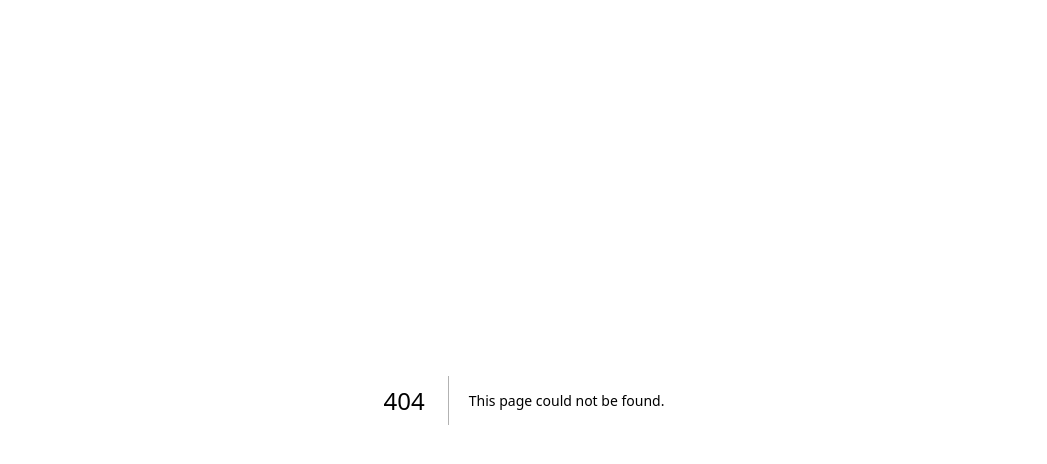
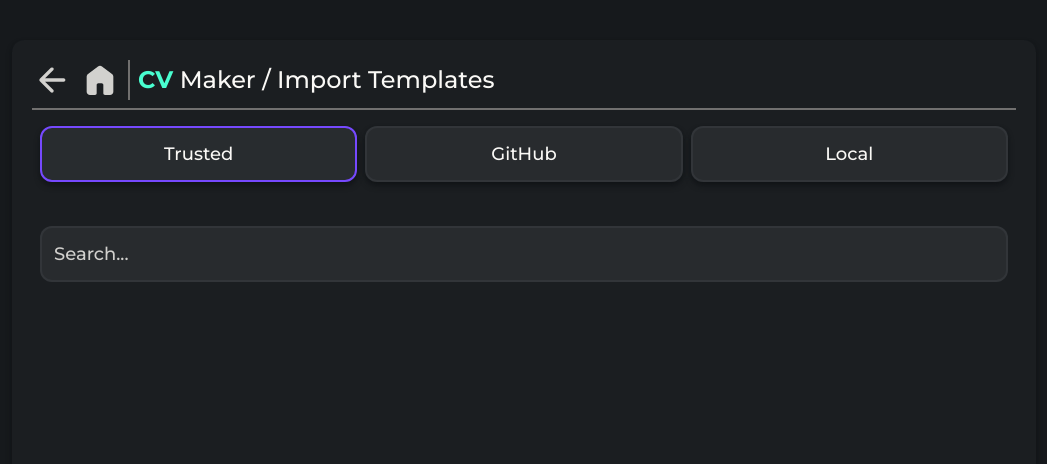
Before and after one commit to muscaa/cv-maker, a Next.js app: page /import-templates in a window 1280 px wide. Before the commit this address had no page. Shown: the top 464 px of the page, without its empty margins (116-1163 px from the left). Built offline with nearby package versions, Linux system fonts and the light colour scheme.

Commit message:
Minor improvements & added template card

```diff
--- a/src/app/components/FileDropzone.tsx
+++ b/src/app/components/FileDropzone.tsx
@@ -1,16 +1,12 @@
-import { useDropzone } from "react-dropzone";
+import { useDropzone, DropzoneOptions } from "react-dropzone";
 
 export interface FileDropzoneProps {
+    options?: DropzoneOptions;
     className?: string;
 }
 
 export default function FileDropzone(props: FileDropzoneProps) {
-    const { isDragActive, isFileDialogActive, acceptedFiles, getRootProps, getInputProps } = useDropzone({
-        accept: {
-            "application/*": [ ".PNG", ".hello" ],
-        },
-        maxFiles: 1,
-    });
+    const { isDragActive, isFileDialogActive, acceptedFiles, getRootProps, getInputProps } = useDropzone(props.options);
 
     return (
         <div
@@ -22,7 +18,7 @@ export default function FileDropzone(props: FileDropzoneProps) {
                 bg-background-4 bg-opacity-25 text-text-3
                 shadow-md shadow-shadow
                 select-none cursor-pointer
-                ${isDragActive || isFileDialogActive ? "border-2 border-primary" : "border-2 border-background-4"}
+                ${isDragActive || isFileDialogActive ? "border-2 border-primary" : "border-2 border-background-4 border-opacity-25"}
                 ${props.className}
             `}
         >
--- a/src/app/components/InputArea.tsx
+++ b/src/app/components/InputArea.tsx
@@ -10,7 +10,7 @@ export default function InputArea(props: InputAreaProps) {
             className={`
                 appearance-none outline-none min-h-32 p-3 placeholder-text-2
                 bg-background-4 bg-opacity-25 rounded-xl
-                border border-background-4 border-opacity-25
+                border-2 border-background-4 border-opacity-25 focus:border-primary
                 ${props.className}
             `}
             placeholder={props.placeholder}
--- a/src/app/components/InputField.tsx
+++ b/src/app/components/InputField.tsx
@@ -11,7 +11,7 @@ export default function InputField(props: InputFieldProps) {
             className={`
                 appearance-none outline-none p-3 placeholder-text-2
                 bg-background-4 bg-opacity-25 rounded-xl
-                border border-background-4 border-opacity-25
+                border-2 border-background-4 border-opacity-25 focus:border-primary
                 ${props.className}
             `}
             placeholder={props.placeholder}
--- a/src/app/components/Tab.tsx
+++ b/src/app/components/Tabs.tsx
@@ -1,13 +1,13 @@
 import { useState } from "react";
 
-export interface TabProps {
+export interface TabsProps {
     options: string[];
     selected: number;
     onAction?: (option: string, index: number) => void;
     className?: string;
 }
 
-export default function Tab(props: TabProps) {
+export default function Tabs(props: TabsProps) {
     const [currentValue, setCurrentValue] = useState(props.selected);
 
     const handleSelect = (option: string, index: number) => {
@@ -30,7 +30,8 @@ export default function Tab(props: TabProps) {
                     className={`
                         w-full
                         appearance-none outline-none p-3 rounded-xl
-                        bg-background-4 ${currentValue !== index ? "bg-opacity-25" : "bg-opacity-75"}
+                        bg-background-4 bg-opacity-25
+                        border-2 border-background-4 ${currentValue === index ? "border-primary" : "border-opacity-25"}
                         shadow-md shadow-shadow
                         transition-colors duration-200 ease-in-out
                     `}
--- /dev/null
+++ b/src/app/components/TemplateCard.tsx
@@ -0,0 +1,48 @@
+import Divider from "./Divider";
+import Empty from "./Empty";
+
+export interface TemplateCardProps {
+    name: string;
+    author: string;
+    version: string;
+    description: string;
+    tags: string[];
+}
+
+export default function TemplateCard(props: TemplateCardProps) {
+    return (
+        <div
+            className="
+                flex flex-col gap-1
+                bg-background-3 bg-opacity-25
+                shadow-md shadow-shadow
+                rounded-xl p-3
+            "
+        >
+            <h4>{props.name}</h4>
+            <Divider />
+            <div className="flex gap-1 text-text-4">
+                <h6>{props.version}</h6>
+                <Divider />
+                <h6>{props.author}</h6>
+            </div>
+            <h5 className="text-text-3">{props.description}</h5>
+            <Empty />
+            <div className="flex flex-wrap gap-1">
+                {props.tags.map((tag, index) => (
+                    <h6
+                        key={index}
+                        className="
+                            text-secondary font-normal
+                            bg-secondary bg-opacity-10
+                            px-2 py-0.5 rounded-full
+                            flex-grow text-center
+                        "
+                    >
+                        {tag}
+                    </h6>
+                ))}
+            </div>
+        </div>
+    );
+}
--- a/src/app/import-template/page.tsx
+++ /dev/null
@@ -1,35 +0,0 @@
-"use client";
-
-import Main from "../components/Main";
-import Menu from "../components/Menu";
-import Tab from "../components/Tab";
-import Divider from "../components/Divider";
-
-import { useState } from "react";
-
-import Local from "./Local";
-import GitHub from "./GitHub";
-
-interface Tabs {
-    [key: string]: () => React.ReactNode;
-}
-
-export default function ImportTemplate() {
-    const tabs0: Tabs = {
-        "Local": () => <Local />,
-        "GitHub": () => <GitHub />
-    };
-
-    const [tabIndex, setTabIndex] = useState(0);
-
-    return (
-        <Main>
-            <Menu title="Import Template">
-                <Tab options={Object.keys(tabs0)} selected={tabIndex} onAction={(option, index) => setTabIndex(index)} />
-                <Divider />
-                <br />
-                {tabs0[Object.keys(tabs0)[tabIndex]]()}
-            </Menu>
-        </Main>
-    );
-}
--- a/src/app/import-template/Local.tsx
+++ b/src/app/import-templates/Local.tsx
@@ -3,7 +3,7 @@ import FileDropzone from "../components/FileDropzone";
 export default function Local() {
     return (
         <>
-            <FileDropzone />
+            <FileDropzone className="h-full" />
         </>
     );
 }
--- /dev/null
+++ b/src/app/import-templates/Trusted.tsx
@@ -0,0 +1,36 @@
+import InputField from "../components/InputField";
+import TemplateCard from "../components/TemplateCard";
+
+import { useState, useEffect } from "react";
+
+export default function Featured() {
+    const [search, setSearch] = useState("");
+    const [results, setResults] = useState<number>(0);
+
+    useEffect(() => {
+        const debounce = setTimeout(() => {
+            setResults(search.length);
+        }, 1000)
+
+        return () => clearTimeout(debounce)
+    }, [search])
+
+    return (
+        <div className="flex flex-col gap-2 overflow-hidden">
+            <InputField placeholder="Search..." onAction={(text) => setSearch(text)} />
+            <div className="flex flex-col gap-2 p-2 max-h-full overflow-auto">
+                {Array.from({ length: results }).map((_, index) => (
+                    <TemplateCard
+                        key={index}
+                        name="Template Name"
+                        author="Author Name"
+                        version="1.0.0"
+                        description="Lorem ipsum dolor sit amet, consectetur adipiscing elit. Nullam nec purus. Nullam nec purus. Nullam nec purus. Nullam nec purus.
+                        Nullam nec purus. Curabitur nec sem vel sapien venenatis maximus. Nullam nec purus. Nullam nec purus. Nullam nec purus. Nullam nec purus."
+                        tags={["ATS Friendly", "Colorful", "Something", "Test"]}
+                    />
+                ))}
+            </div>
+        </div>
+    );
+}
--- /dev/null
+++ b/src/app/import-templates/page.tsx
@@ -0,0 +1,33 @@
+"use client";
+
+import Main from "../components/Main";
+import Menu from "../components/Menu";
+import Tabs from "../components/Tabs";
+
+import { useState } from "react";
+
+import Trusted from "./Trusted";
+import GitHub from "./GitHub";
+import Local from "./Local";
+
+export default function ImportTemplates() {
+    const tabs: {
+        [key: string]: React.ReactNode;
+    } = {
+        "Trusted": <Trusted />,
+        "GitHub": <GitHub />,
+        "Local": <Local />,
+    };
+
+    const [tabIndex, setTabIndex] = useState(0);
+
+    return (
+        <Main>
+            <Menu title="Import Templates">
+                <Tabs options={Object.keys(tabs)} selected={tabIndex} onAction={(_, index) => setTabIndex(index)} />
+                <br />
+                {tabs[Object.keys(tabs)[tabIndex]]}
+            </Menu>
+        </Main>
+    );
+}
--- a/src/app/library/Templates.tsx
+++ b/src/app/library/Templates.tsx
@@ -45,7 +45,7 @@ export default function Templates() {
         <>
             <div className="flex justify-between items-center">
                 <h3>Templates</h3>
-                <Button text="Import" onAction={() => router.push("/import-template")} />
+                <Button text="Import" onAction={() => router.push("/import-templates")} />
             </div>
             <Divider />
             <PanelDropdown title="Browser Storage">
```
Also changed, not shown: src/app/library/page.tsx (+0 -18 lines), src/app/import-templates/GitHub.tsx (renamed from src/app/import-template/GitHub.tsx).
